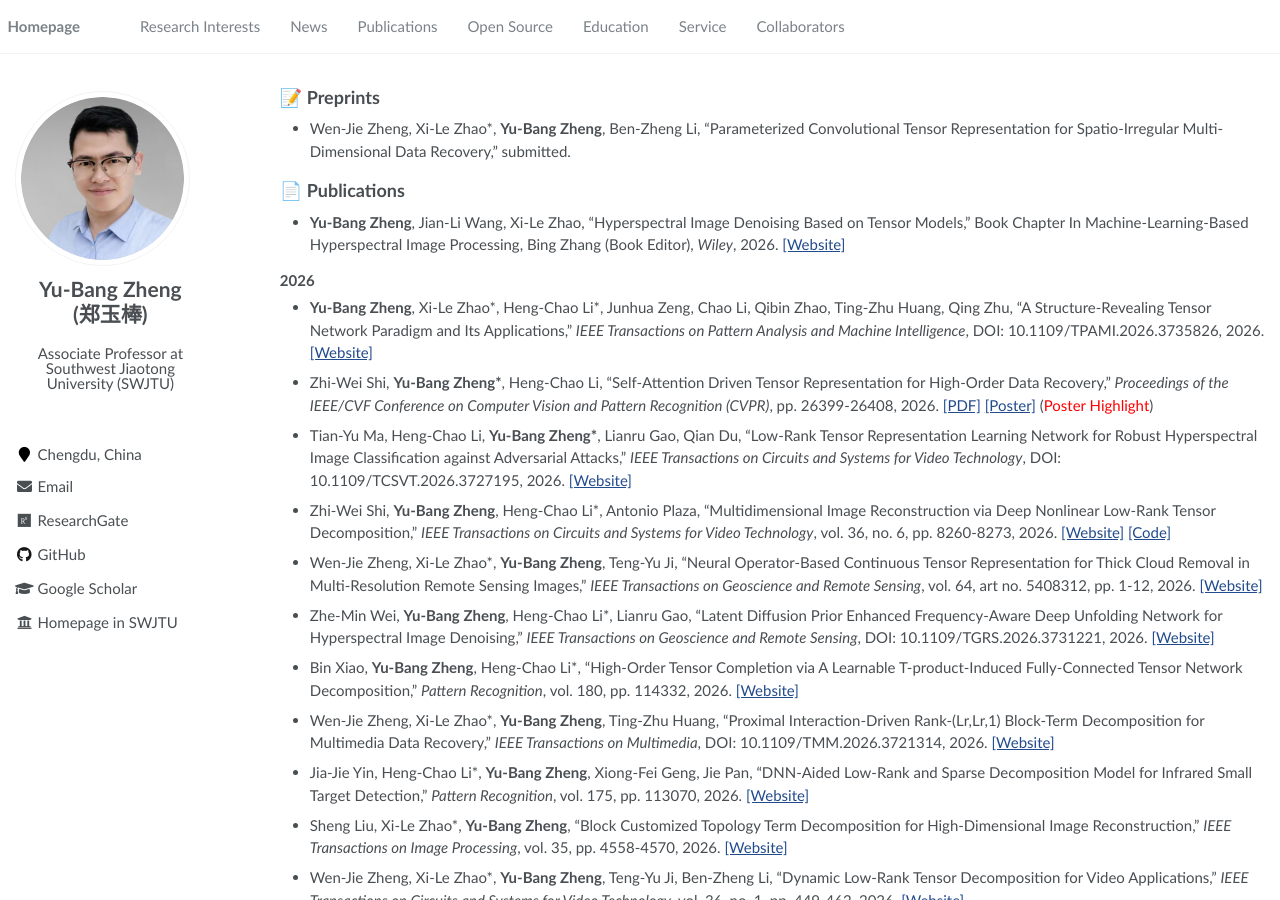
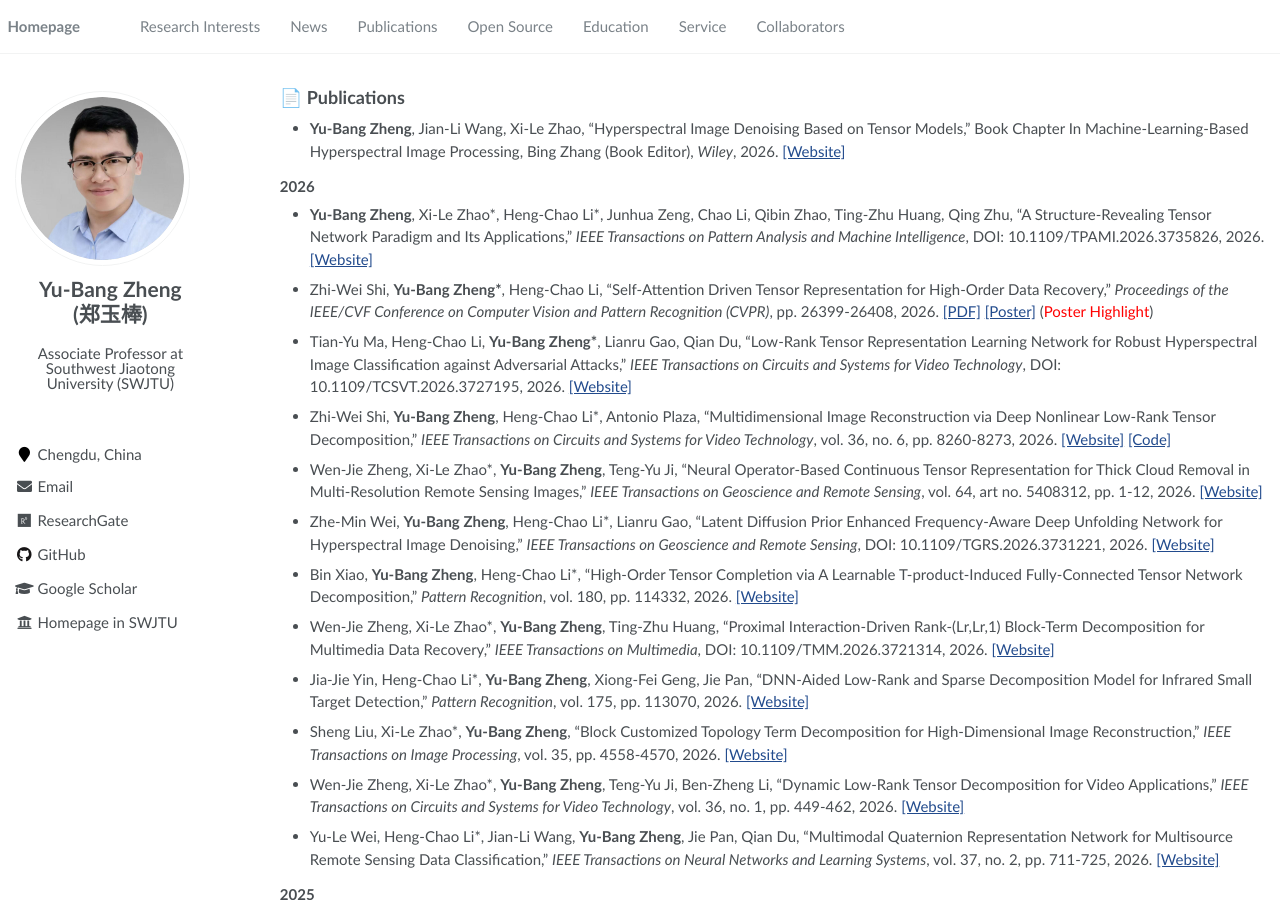
Before and after one commit to YuBangZheng/yubangzheng.github.io, a Jekyll site: the page built from pages/publications.md, in a window 1280 px wide and 900 px high. Built offline with Jekyll 4.4.1, drawn with Linux system fonts in a browser that asks for light colours.

Commit message:
Update publications.md

```diff
--- a/pages/publications.md
+++ b/pages/publications.md
@@ -4,10 +4,6 @@ title: "Publications"
 excerpt: "Complete publication list of Yu-Bang Zheng"
 author_profile: true
 ---
-
-## 📝 Preprints
-
-- Wen-Jie Zheng, Xi-Le Zhao\*, **Yu-Bang Zheng**, Ben-Zheng Li, “Parameterized Convolutional Tensor Representation for Spatio-Irregular Multi-Dimensional Data Recovery,” submitted.
 
 ## 📄 Publications
 
```
